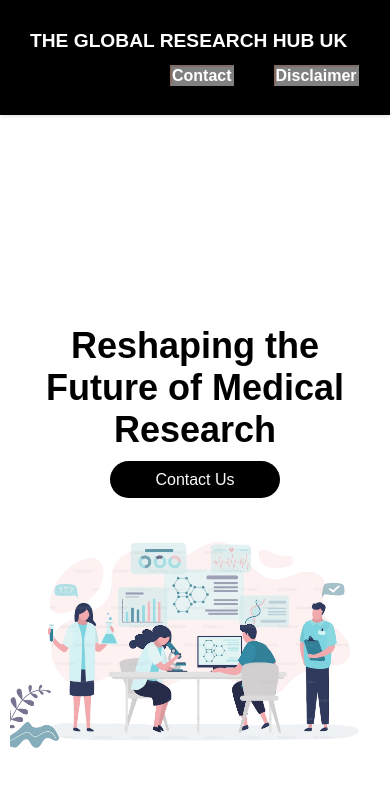
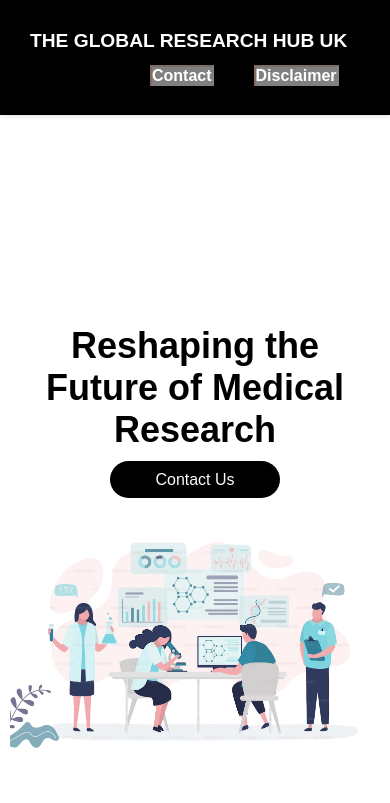
Before and after one commit to Osazeme-07/Osazeme-07.github.io, a website: page docs/index.html in a window 390 px wide. Shown: the top 803 px of the page. Drawn offline with Linux system fonts and the light colour scheme.

Commit message:
Update style.css

```diff
--- a/docs/style.css
+++ b/docs/style.css
@@ -66,7 +66,7 @@ nav ul li a {
     nav ul {
         width: 100%;
         justify-content: center;
-        padding-left: 140px;
+        padding-left: 120px;
         margin-top: 15px;
 
     }
```
